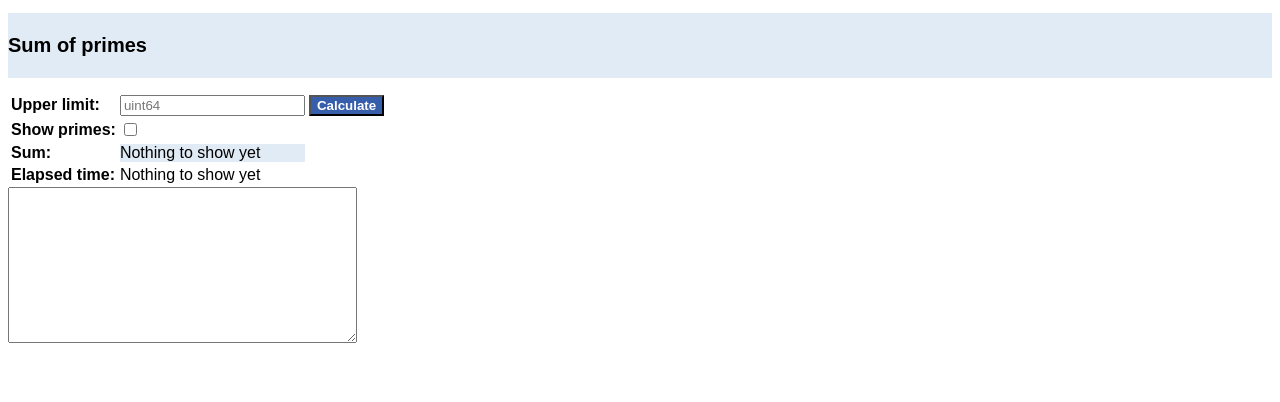
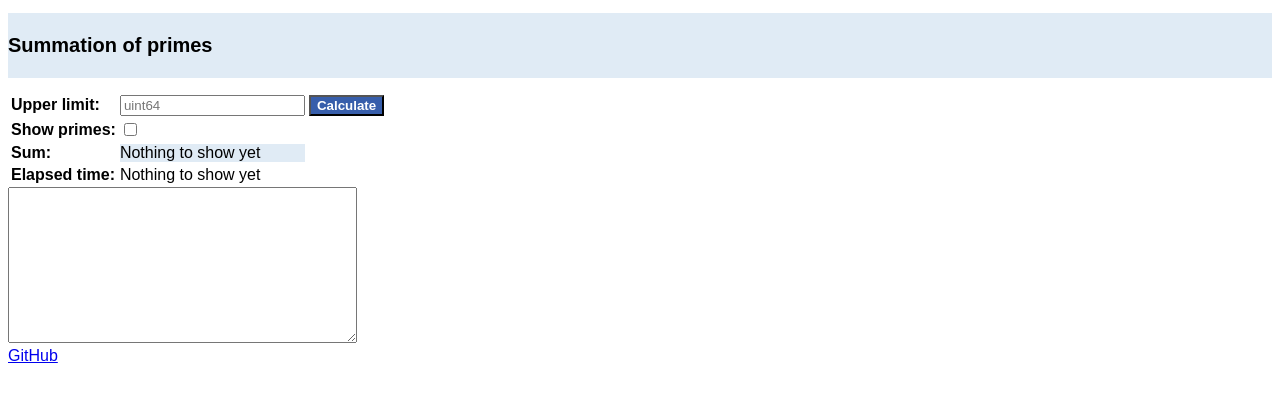
Before and after one commit to oreuta/euler10, a plain HTML site: page ui/index.html in a window 1280 px wide. Drawn offline with Linux system fonts and the light colour scheme.

Commit message:
ADD: link to source on index.html

```diff
--- a/ui/index.html
+++ b/ui/index.html
@@ -4,13 +4,13 @@
 <html lang="en">
 <head>
 	<meta charset="utf-8">
-	<title>Sum of primes</title>
+	<title>Summation of primes</title>
 	<link rel="stylesheet" href="main.css">
 	<script src="jquery-3.1.1.min.js"></script>
 	<script src="ws.js"></script>
 </head>
 <body>
-	<h1>Sum of primes</h1>
+	<h1>Summation of primes</h1>
 	<table>
 		<tr><td class="label">Upper limit:</td>
 		    <td><input id="n" type="text" placeholder="uint64"></td>
@@ -29,5 +29,7 @@
 	</table>
 	<textarea id="primes" rows="10" cols="41" readonly>
 	</textarea>
+	<br>
+	<a href="https://github.com/oreuta/euler10">GitHub</a>
 </body>
 </html>
```
Also changed, not shown: 1 other file.
